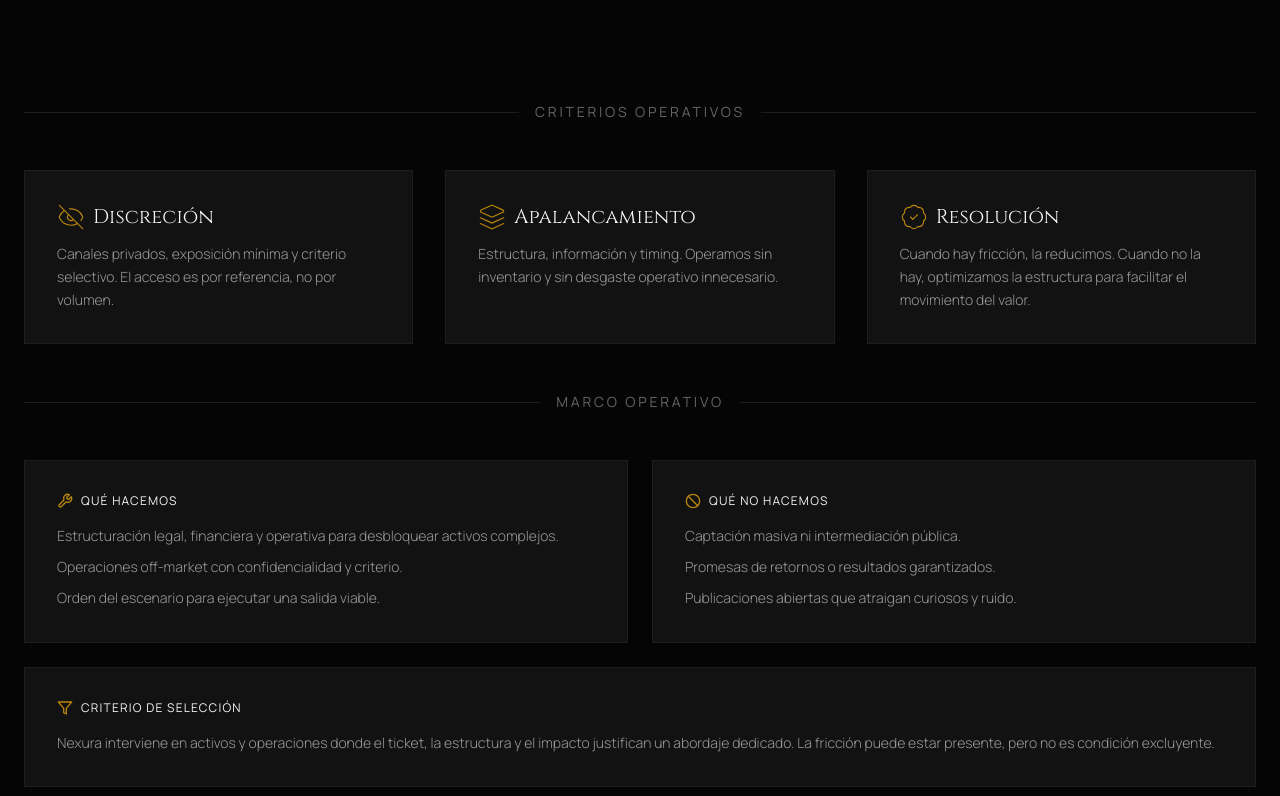
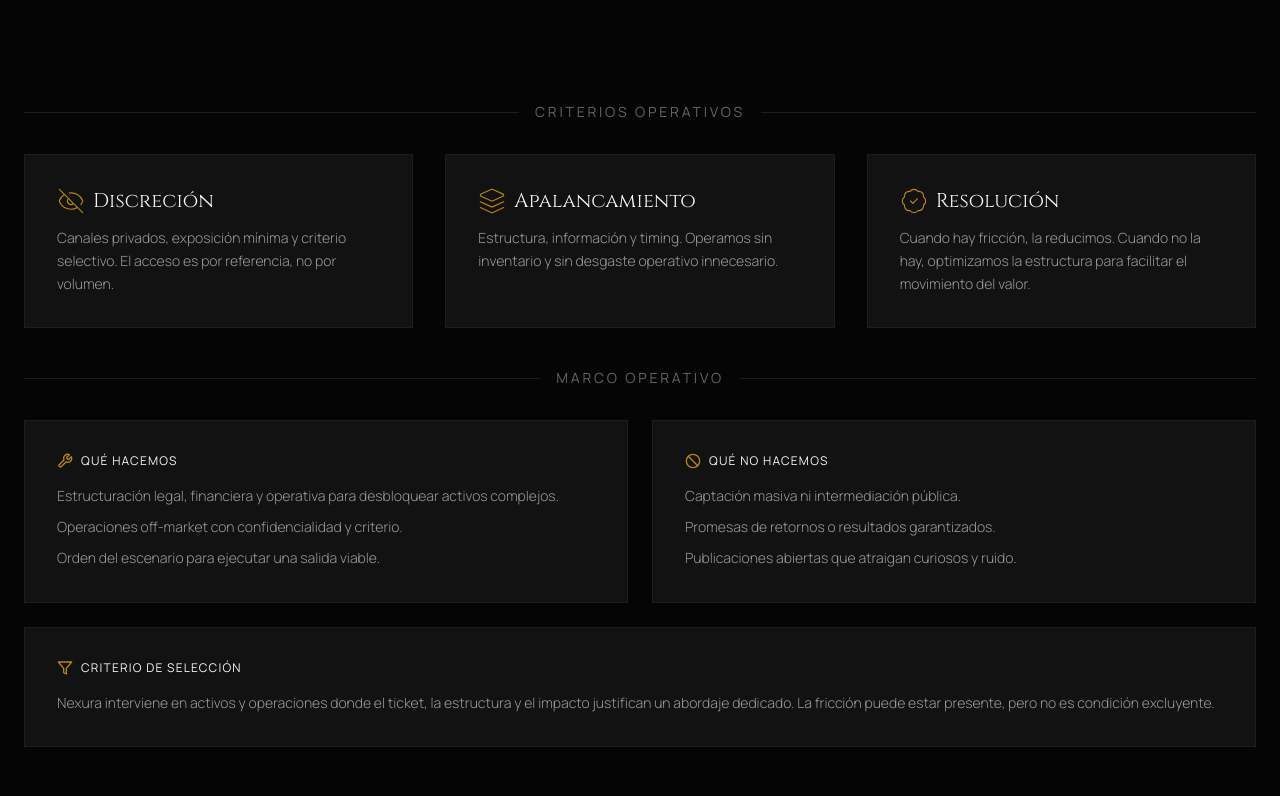
Before and after one commit to free4fun/nexura, a Next.js app: page / in a window 1280 px wide. Shown: the part 1004-1800 px from the top of the page. Built offline with nearby package versions, Linux system fonts and the light colour scheme.

Commit message:
feat: improve layout spacing in Philosophy section and enhance ContactForm select options for better user guidance

```diff
--- a/components/LandingSections.tsx
+++ b/components/LandingSections.tsx
@@ -158,7 +158,7 @@ export const Philosophy = () => {
           </div>
         </div>
 
-        <div className="grid md:grid-cols-3 lg:grid-cols-3 gap-6 lg:gap-8 pt-10 lg:pt-12">
+        <div className="grid md:grid-cols-3 lg:grid-cols-3 gap-6 lg:gap-8 pt-6 lg:pt-8">
             {[
                 {
                     title: "Discreción",
@@ -188,7 +188,7 @@ export const Philosophy = () => {
             ))}
         </div>
 
-        <div className="mt-12">
+        <div className="mt-10">
           <div className="flex items-center gap-4">
             <div className="h-px flex-1 bg-nexura-white/10" />
             <p className="text-xs lg:text-sm uppercase tracking-[0.2em] text-nexura-white/40 text-center whitespace-nowrap">
@@ -198,7 +198,7 @@ export const Philosophy = () => {
           </div>
         </div>
 
-        <div className="mt-12 grid md:grid-cols-2 gap-6">
+        <div className="mt-8 grid md:grid-cols-2 gap-6">
           <div className="p-8 border border-nexura-white/5 md:border-nexura-white/10 lg:border-nexura-white/5 bg-nexura-surface">
             <h4 className="flex items-center gap-2 text-xs uppercase tracking-widest text-nexura-white mb-4">
               <Wrench className="w-4 h-4 text-nexura-gold" />
@@ -697,9 +697,14 @@ export const ContactForm = () => {
                       <FormBriefcase size={12} className="text-nexura-gold" />
                 Perfil
               </label>
-                    <select className="w-full bg-transparent border-b border-nexura-white/20 py-3 text-nexura-white focus:outline-none focus:border-nexura-gold transition-colors font-light text-lg appearance-none rounded-none cursor-pointer">
-                        <option className="bg-nexura-black">Tengo un activo bloqueado</option>
-                        <option className="bg-nexura-black">Soy inversor (Deal Flow)</option>
+                    <select
+                      required
+                      defaultValue=""
+                      className="w-full bg-transparent border-b border-nexura-white/20 py-3 text-nexura-white invalid:text-nexura-white/30 focus:outline-none focus:border-nexura-gold transition-colors font-light text-lg appearance-none rounded-none cursor-pointer"
+                    >
+                        <option value="" disabled hidden className="bg-nexura-black">Seleccionar perfil</option>
+                        <option value="Tengo un activo bloqueado" className="bg-nexura-black">Tengo un activo bloqueado</option>
+                        <option value="Soy inversor (Deal Flow)" className="bg-nexura-black">Soy inversor (Deal Flow)</option>
                     </select>
                 </div>
             </div>
```
